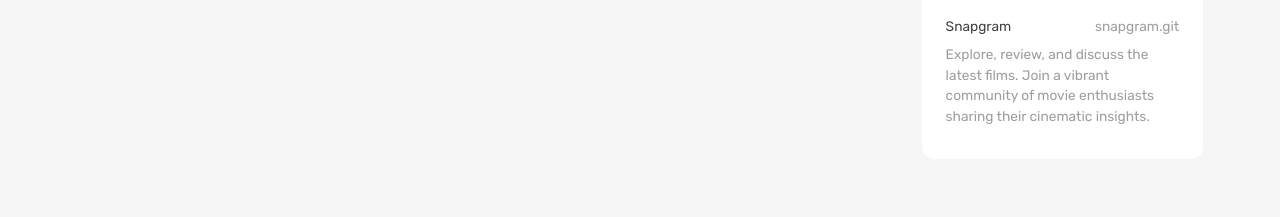
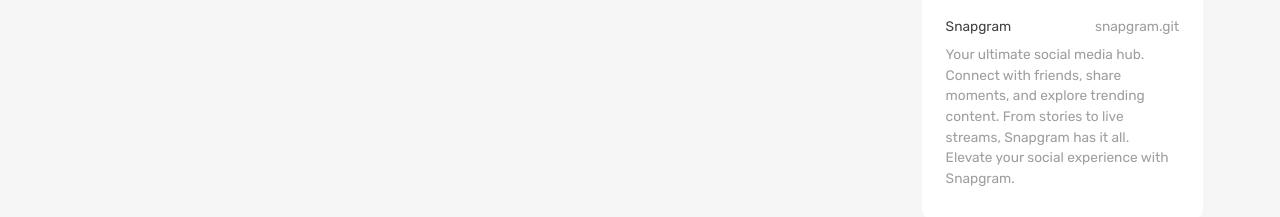
Before and after one commit to Ankur-nbj/iNote-Book, a React (Create React App) app in the folder client/: page / in a window 1280 px wide. Shown: the part 1127-1344 px from the top of the page. Before the commit the page ends 1286 px from the top, so only its background shows below. Built offline with nearby package versions, Linux system fonts and the light colour scheme; no server answers; sample sign-in values are in the browser's storage.

Commit message:
Update Advert.js

```diff
--- a/client/src/components/Advert.js
+++ b/client/src/components/Advert.js
@@ -124,8 +124,8 @@ const AdvertWidget = () => {
           </Typography>
         </FlexBetween>
         <Typography color={medium} m="0.5rem 0">
-        Explore, review, and discuss the latest films. Join a vibrant community of movie enthusiasts sharing their cinematic insights.
-        </Typography>
+
+Your ultimate social media hub. Connect with friends, share moments, and explore trending content. From stories to live streams, Snapgram has it all. Elevate your social experience with Snapgram.</Typography>
       </WidgetWrapper>
       </>
   );
```
